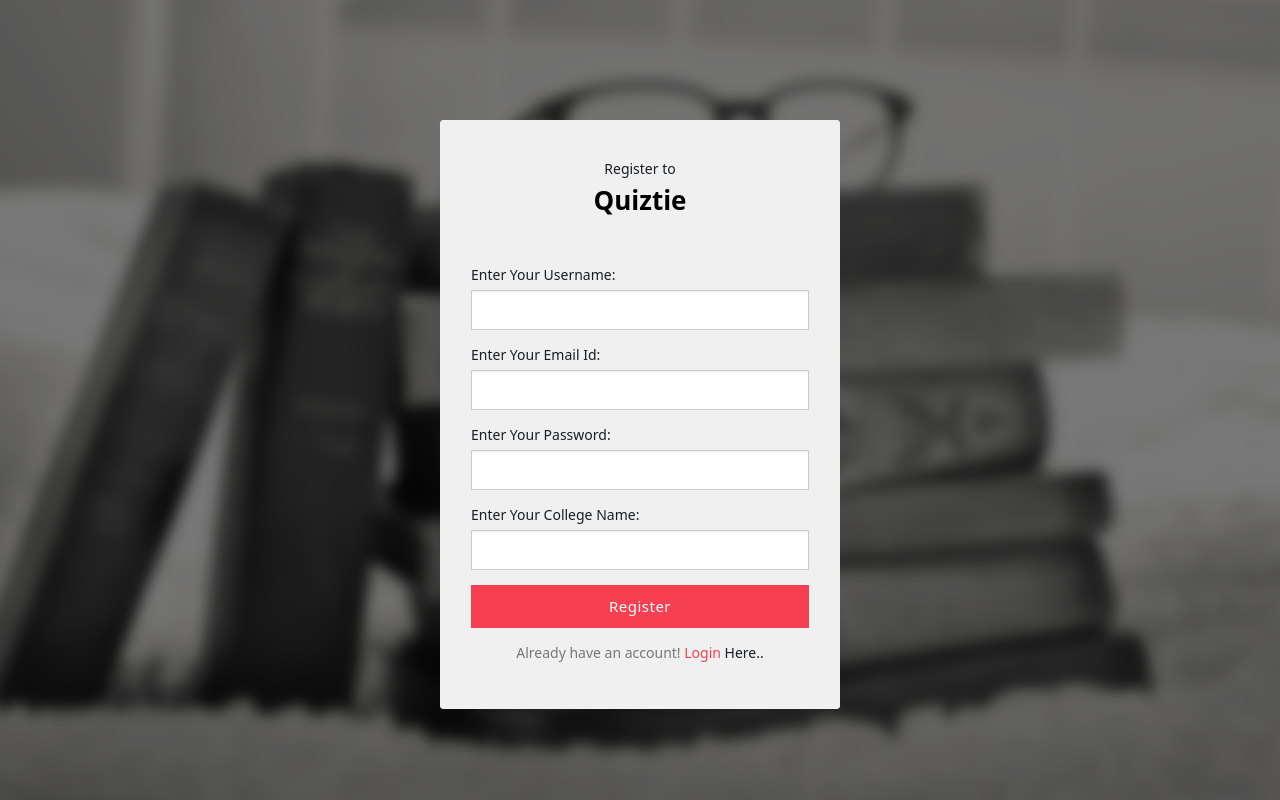
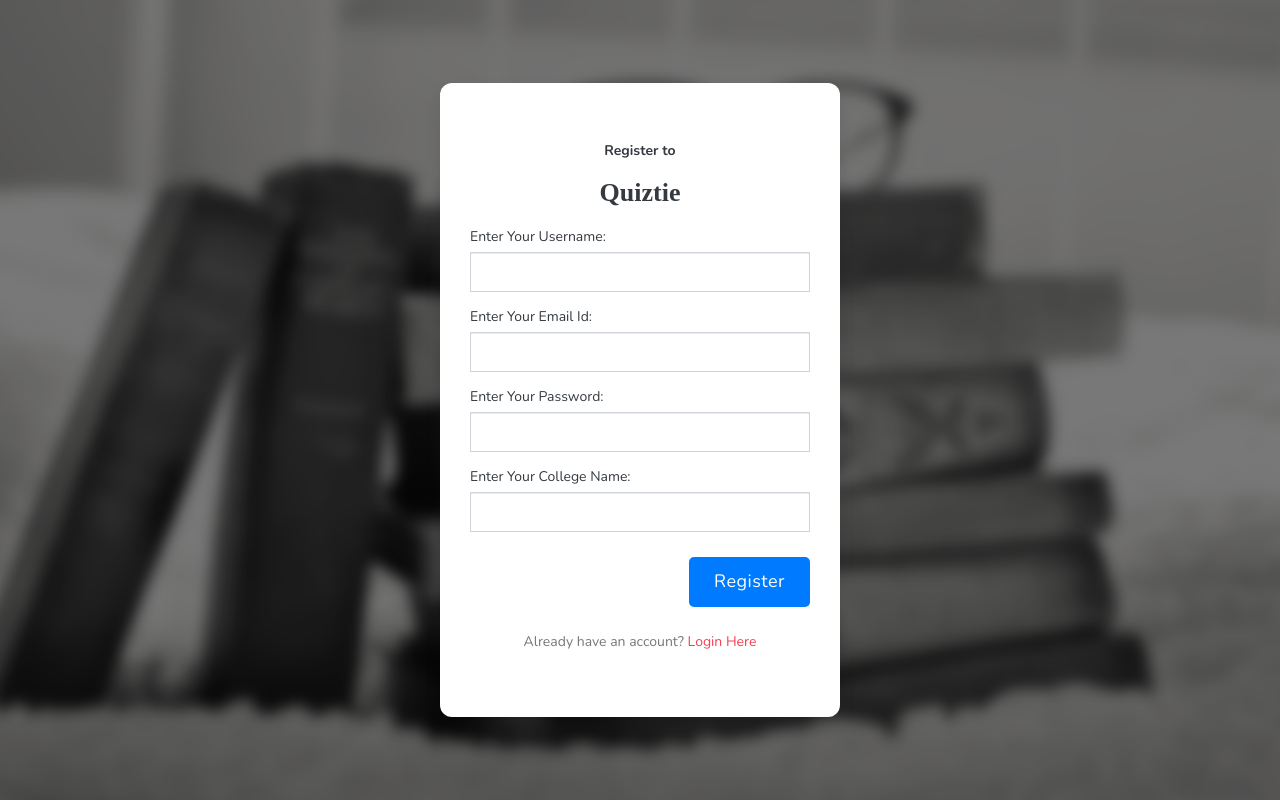
Before and after one commit to Uttam1910/QuiztieProject, a PHP site: page /register.php in a window 1280 px wide. Run offline with PHP 8.4, Linux system fonts and the light colour scheme.

Commit message:
updated register page

```diff
--- a/register.php
+++ b/register.php
@@ -19,20 +19,23 @@
 		$college = $_POST['college'];
 		$college = stripslashes($college);
 		$college = addslashes($college);
-		$str="SELECT email from user WHERE email='$email'";
-		$result=mysqli_query($con,$str);
 
-		if((mysqli_num_rows($result))>0)
+		$str = "SELECT email FROM user WHERE email='$email'";
+		$result = mysqli_query($con, $str);
+
+		if(mysqli_num_rows($result) > 0)
 		{
             echo "<center><h3><script>alert('Sorry.. This email is already registered !!');</script></h3></center>";
             header("refresh:0;url=login.php");
         }
 		else
 		{
-            $str="insert into user set name='$name',email='$email',password='$password',college='$college'";
-			if((mysqli_query($con,$str)))
+            $str = "INSERT INTO user (name, email, password, college) VALUES ('$name', '$email', '$password', '$college')";
+			if(mysqli_query($con, $str))
+			{
 				echo "<center><h3><script>alert('Congrats.. You have successfully registered !!');</script></h3></center>";
 				header('location: welcome.php?q=1');
+			}
 		}
     }
 ?>
@@ -47,56 +50,114 @@
 	<link rel="stylesheet" href="scripts/bootstrap/bootstrap.min.css">
 	<link rel="stylesheet" href="scripts/ionicons/css/ionicons.min.css">
 	<link rel="stylesheet" href="css/form.css">
-        <style type="text/css">
-            body{
-                  width: 100%;
-                  background: url(image/book.png) ;
-                  background-position: center center;
-                  background-repeat: no-repeat;
-                  background-attachment: fixed;
+    <style>
+        @import url('https://fonts.googleapis.com/css2?family=Nunito:wght@300;400;600;700&display=swap');
+        body {
+            background: url(image/book.png) center center no-repeat fixed;
             background-size: cover;
+            font-family: 'Nunito', sans-serif;
+            margin: 0;
+            display: flex;
+            justify-content: center;
+            align-items: center;
+            height: 100vh;
+            color: #343a40;
+            text-align: center;
+            overflow: hidden;
+        }
+        .container {
+            background: #fff;
+            padding: 50px 30px;
+            border-radius: 12px;
+            box-shadow: 0 8px 16px rgba(0, 0, 0, 0.1);
+            max-width: 400px;
+            width: 90%;
+            transition: transform 0.3s ease, box-shadow 0.3s ease;
+        }
+        .container:hover {
+            transform: scale(1.05);
+            box-shadow: 0 12px 24px rgba(0, 0, 0, 0.2);
+        }
+        h5, h4 {
+            margin-bottom: 20px;
+            font-weight: 700;
+            color: #343a40;
+        }
+        .form-group {
+            margin-bottom: 15px;
+            text-align: left;
+        }
+        .form-control {
+            background: rgba(255, 255, 255, 0.9);
+            border: 1px solid #ced4da;
+            border-radius: 5px;
+            padding: 12px;
+            font-size: 16px;
+            color: #343a40;
+        }
+        .form-control:focus {
+            background: rgba(255, 255, 255, 1);
+            box-shadow: none;
+            color: #343a40;
+            border-color: #80bdff;
+        }
+        .btn {
+            display: inline-block;
+            margin: 10px 0;
+            padding: 12px 25px;
+            font-size: 18px;
+            color: #fff;
+            background-color: #007bff;
+            border: none;
+            border-radius: 5px;
+            text-decoration: none;
+            transition: background-color 0.3s ease, transform 0.3s ease;
+            cursor: pointer;
+        }
+        .btn:hover {
+            background-color: #0056b3;
+            transform: translateY(-3px);
+        }
+        .text-right {
+            text-align: right;
+        }
+        .text-center {
+            text-align: center;
+        }
+        .text-muted {
+            color: #777;
         }
     </style>
 </head>
-
 <body>
-		<section class="login first grey">
 	<div class="container">
-				<div class="box-wrapper">
-					<div class="box box-border">
-						<div class="box-body">
-							<center> <h5 style="font-family: Noto Sans;">Register to </h5><h4 style="font-family: Noto Sans;">Quiztie</h4></center><br>
+		<h5>Register to</h5>
+		<h4>Quiztie</h4>
 		<form method="post" action="register.php" enctype="multipart/form-data">
             <div class="form-group">
-									<label>Enter Your Username:</label>
-									<input type="text" name="name" class="form-control" required />
+                <label for="name">Enter Your Username:</label>
+                <input type="text" id="name" name="name" class="form-control" required />
             </div>
             <div class="form-group">
-									<label>Enter Your Email Id:</label>
-									<input type="email" name="email" class="form-control" required />
+                <label for="email">Enter Your Email Id:</label>
+                <input type="email" id="email" name="email" class="form-control" required />
             </div>
             <div class="form-group">
-									<label>Enter Your Password:</label>
-									<input type="password" name="password" class="form-control" required />
+                <label for="password">Enter Your Password:</label>
+                <input type="password" id="password" name="password" class="form-control" required />
             </div>
             <div class="form-group">
-									<label>Enter Your College Name:</label>
-									<input type="text" name="college" class="form-control" required />
+                <label for="college">Enter Your College Name:</label>
+                <input type="text" id="college" name="college" class="form-control" required />
             </div>
-
             <div class="form-group text-right">
-									<button class="btn btn-primary btn-block" name="submit">Register</button>
+                <button class="btn" name="submit">Register</button>
             </div>
             <div class="form-group text-center">
-									<span class="text-muted">Already have an account! </span> <a href="login.php">Login </a> Here..
+                <span class="text-muted">Already have an account? </span> <a href="login.php">Login Here</a>
             </div>
         </form>
 	</div>
-					</div>
-				</div>
-			</div>
-		</section>
-
 	<script src="js/jquery.js"></script>
 	<script src="scripts/bootstrap/bootstrap.min.js"></script>
 </body>
```
Lines whose indentation alone changed are shown as unchanged.
